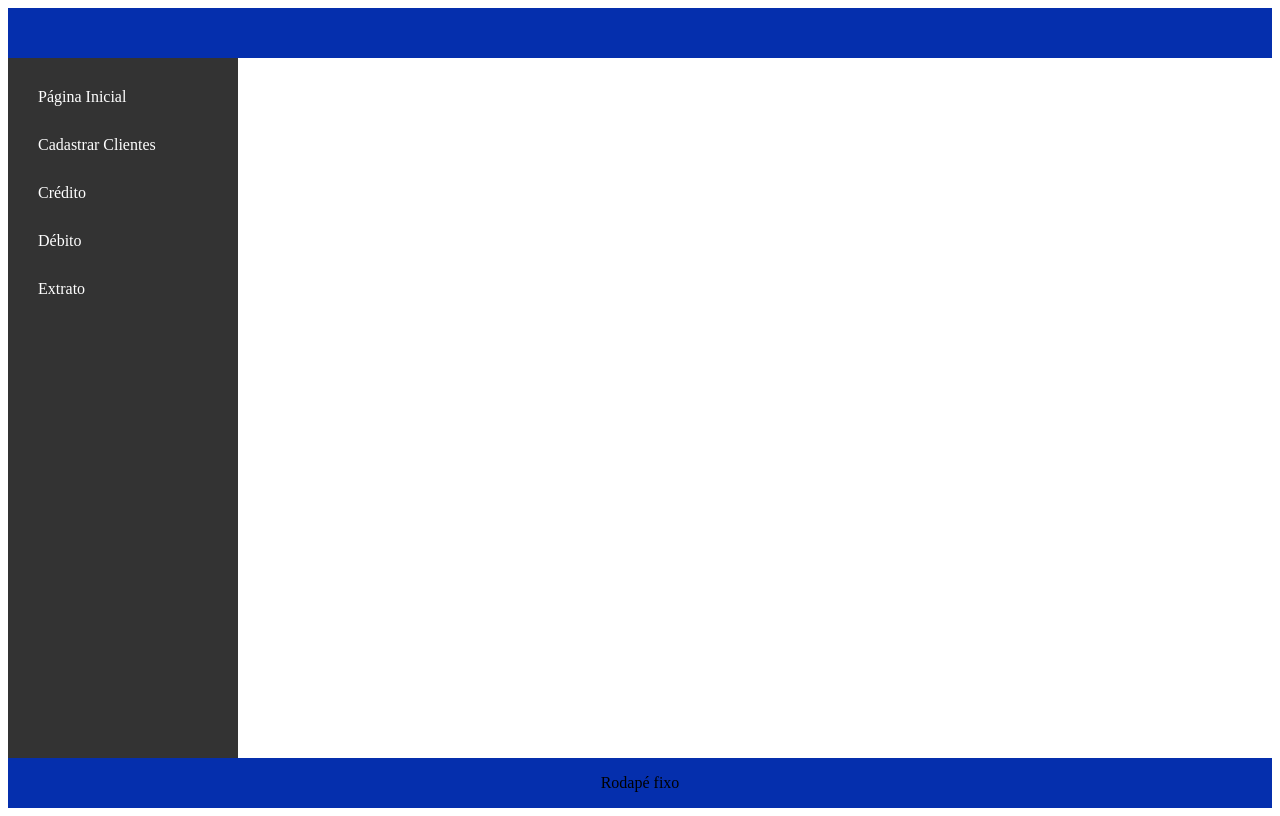
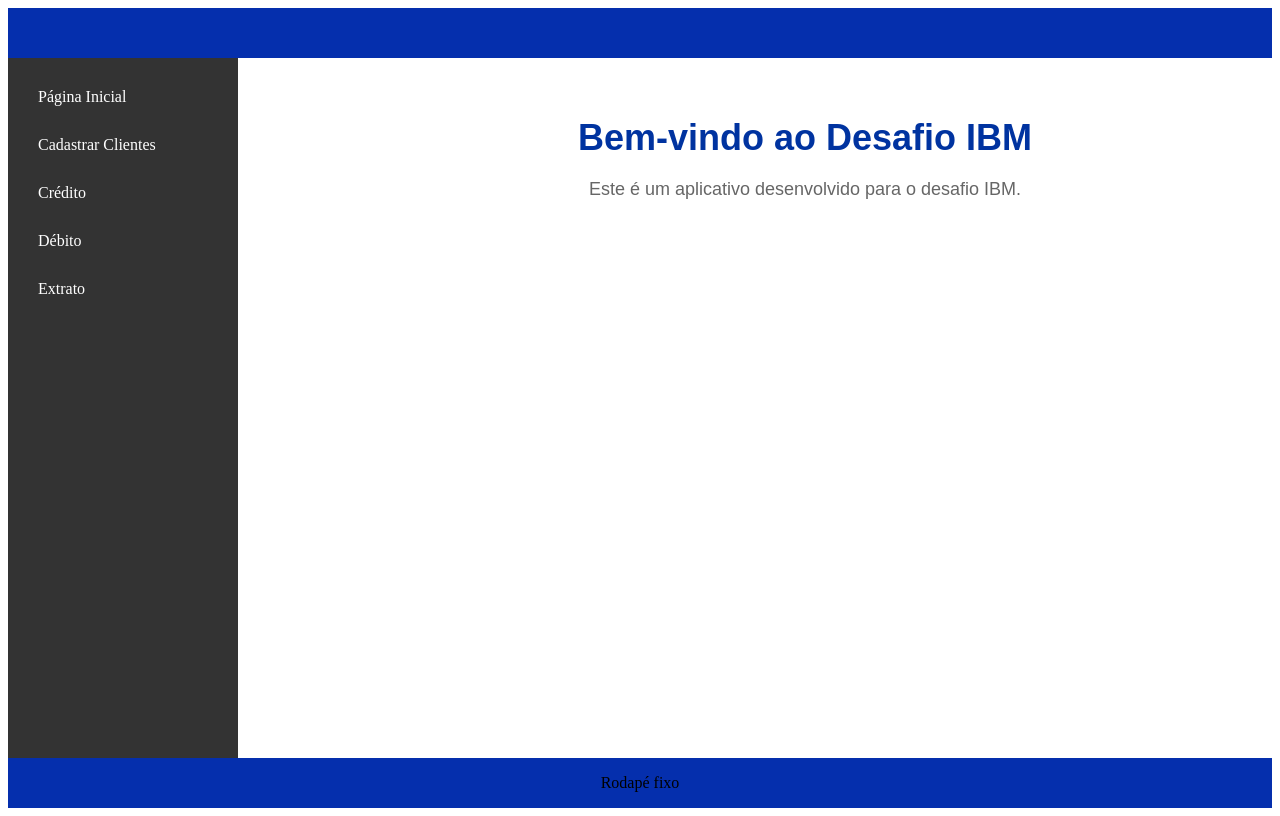
Before and after one commit to allandesenv/desafio-ibm-front, an Angular app in the folder desafio-ibm-app/: page / in a window 1280 px wide. Built offline with nearby package versions, Linux system fonts and the light colour scheme.

Commit message:
Initial Commit

```diff
--- a/desafio-ibm-app/src/app/app-routing.module.ts
+++ b/desafio-ibm-app/src/app/app-routing.module.ts
@@ -1,3 +1,4 @@
+// src/app/app-routing.module.ts
 import { NgModule } from '@angular/core';
 import { RouterModule, Routes } from '@angular/router';
 import { HomeComponent } from './pages/home/home.component';
@@ -7,7 +8,7 @@
 import { ExtratoComponent } from './pages/extrato/extrato.component';
 
 const routes: Routes = [
-  { path: 'home', component: HomeComponent },
+  { path: '', component: HomeComponent },
   { path: 'cadastrar-clientes', component: CadastrarClientesComponent },
   { path: 'credito', component: CreditoComponent },
   { path: 'debito', component: DebitoComponent },
--- a/desafio-ibm-app/src/app/app.component.css
+++ b/desafio-ibm-app/src/app/app.component.css
@@ -45,7 +45,7 @@
   .main-content {
     flex: 1;
     padding: 15px;
-    margin-left: 200px; /* Compensar a largura do menu */
+    margin-left: 100px; /* Compensar a largura do menu */
   }
 
   .footer {
--- a/desafio-ibm-app/src/app/components/menu/menu.component.html
+++ b/desafio-ibm-app/src/app/components/menu/menu.component.html
@@ -1,5 +1,5 @@
 <nav>
-    <a routerLink="/home">Página Inicial</a>
+    <a routerLink="/">Página Inicial</a>
     <a routerLink="/cadastrar-clientes">Cadastrar Clientes</a>
     <a routerLink="/credito">Crédito</a>
     <a routerLink="/debito">Débito</a>
--- a/desafio-ibm-app/src/app/pages/home/home.component.css
+++ b/desafio-ibm-app/src/app/pages/home/home.component.css
@@ -0,0 +1,17 @@
+/* src/app/pages/home/home.component.css */
+.home-container {
+    padding: 20px;
+    text-align: center;
+    font-family: Arial, sans-serif;
+  }
+
+  h1 {
+    color: #0033a0; /* Azul IBM */
+    font-size: 36px;
+    margin-bottom: 20px;
+  }
+
+  p {
+    color: #666;
+    font-size: 18px;
+  }
--- a/desafio-ibm-app/src/app/pages/home/home.component.html
+++ b/desafio-ibm-app/src/app/pages/home/home.component.html
@@ -1,3 +1,5 @@
-<!-- home.component.html -->
-<h1>Página Inicial</h1>
-<p>Bem-vindo à página inicial!</p>
+<!-- src/app/pages/home/home.component.html -->
+<div class="home-container">
+    <h1>Bem-vindo ao Desafio IBM</h1>
+    <p>Este é um aplicativo desenvolvido para o desafio IBM.</p>
+  </div>
--- a/desafio-ibm-app/src/app/pages/home/home.component.ts
+++ b/desafio-ibm-app/src/app/pages/home/home.component.ts
@@ -1,10 +1,10 @@
+// src/app/pages/home/home.component.ts
 import { Component } from '@angular/core';
 
 @Component({
   selector: 'app-home',
   templateUrl: './home.component.html',
-  styleUrl: './home.component.css'
+  styleUrls: ['./home.component.css']
 })
 export class HomeComponent {
-
 }
```
